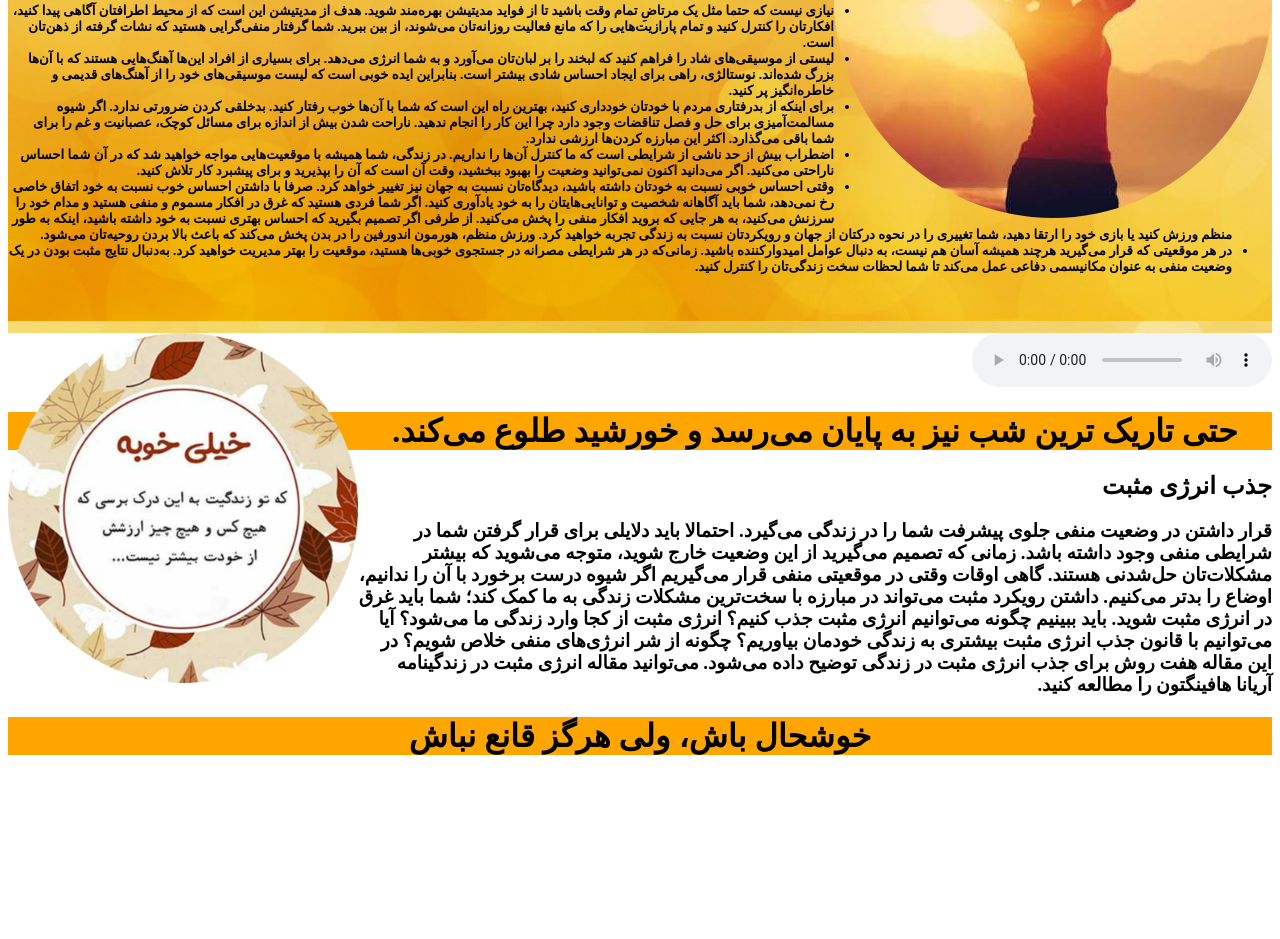
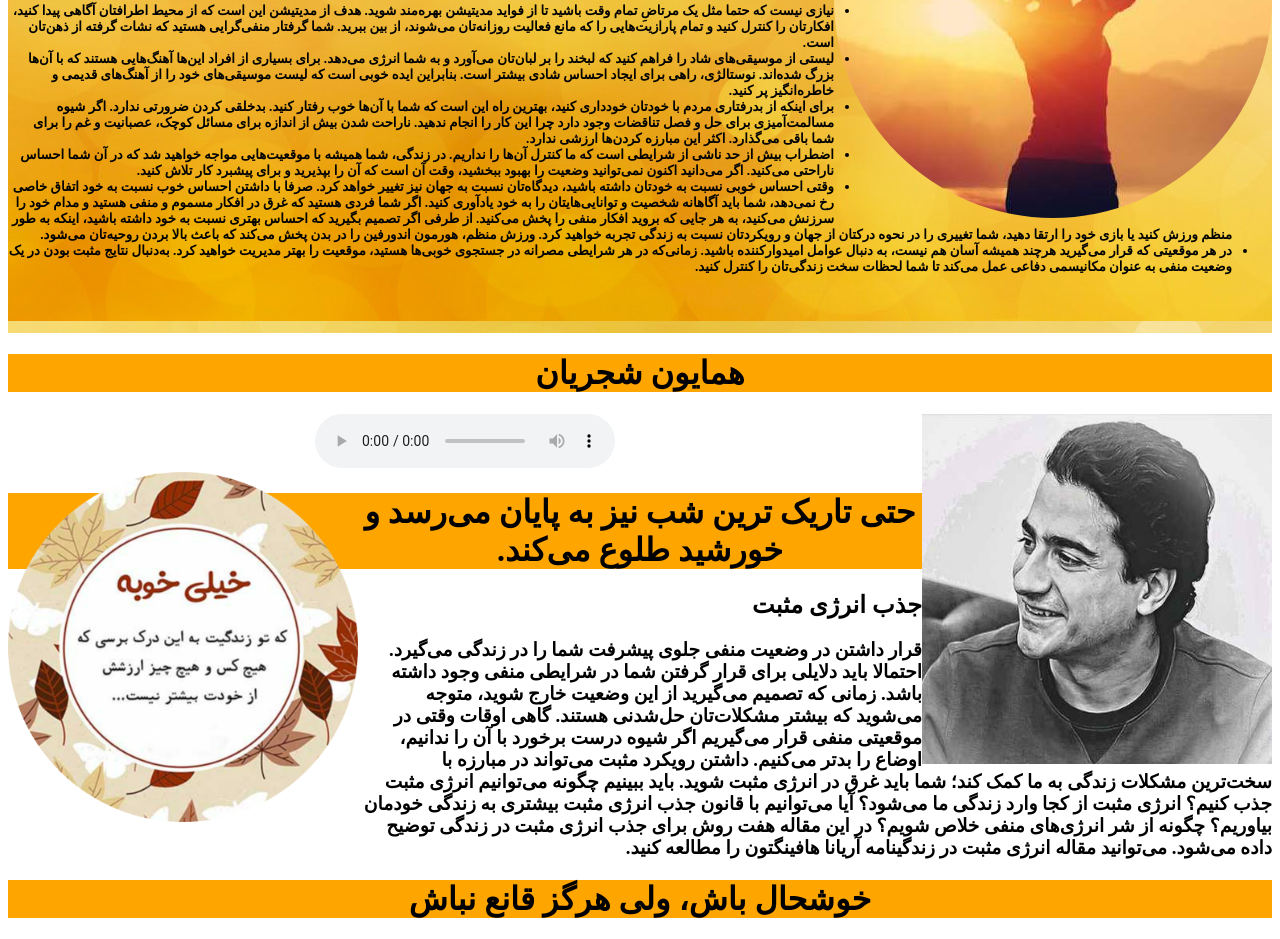
Before and after one commit to fayazi1982/Life, a plain HTML site: page index.html in a window 1280 px wide. Shown: the part 751-1690 px from the top of the page. Before the commit the page ends 1528 px from the top, so only its background shows below. Drawn offline with Linux system fonts and the light colour scheme.

Commit message:
Update index.html

```diff
--- a/index.html
+++ b/index.html
@@ -74,11 +74,18 @@
 <br><br>
 </div>
 
+<div >
+<center>
+	<h1  style="background-color:Orange;">همایون شجریان </h1>
+
+<img style="float:right;" src="sd.jpg" height="350" width="350">
 <audio controls>
   <source src="Shajarian - Man Koja Baran Koja (UpMusic).ogg" type="audio/ogg">
   <source src="Shajarian - Man Koja Baran Koja (UpMusic).mp3" type="audio/mpeg">
   Your browser does not support the audio element.
 </audio>
+
+</center>
 
 <img style="float:left;"; src="6.png" height="350" width="350">
 <center><h1 style="background-color:Orange;">حتی تاریک ترین شب نیز به پایان می‌رسد و خورشید طلوع می‌کند.</h1></center>
```
